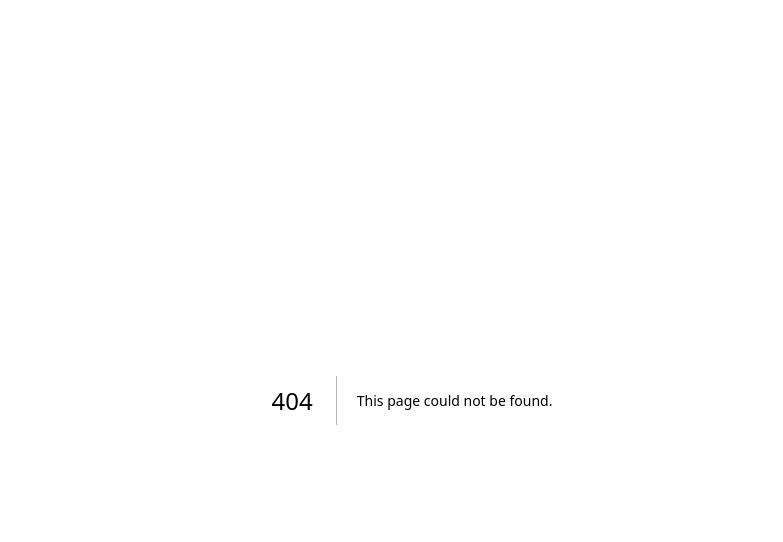
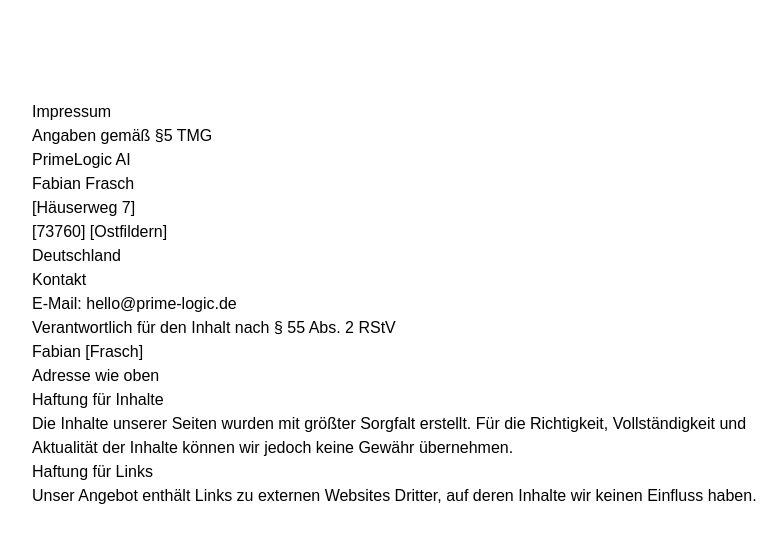
Before and after one commit to Fabian-cyber20/prime-logic6, a Next.js app in the folder primelogic_vercel_ready/: page /impressum in a window 1280 px wide. Before the commit this address had no page. Shown: the top 542 px of the page, without its empty margins (228-1011 px from the left). Built offline with nearby package versions, Linux system fonts and the light colour scheme.

Commit message:
Create page.jsx

```diff
--- /dev/null
+++ b/primelogic_vercel_ready/app/impressum/page.jsx
@@ -0,0 +1,46 @@
+export default function Impressum() {
+  return (
+    <main style={{maxWidth:"800px",margin:"80px auto",padding:"20px",fontFamily:"Arial"}}>
+
+      <h1>Impressum</h1>
+
+      <h2>Angaben gemäß §5 TMG</h2>
+
+      <p>
+        PrimeLogic AI<br/>
+        Fabian Frasch<br/>
+        [Häuserweg 7]<br/>
+        [73760] [Ostfildern]<br/>
+        Deutschland
+      </p>
+
+      <h2>Kontakt</h2>
+
+      <p>
+        E-Mail: hello@prime-logic.de<br/>
+      </p>
+
+      <h2>Verantwortlich für den Inhalt nach § 55 Abs. 2 RStV</h2>
+
+      <p>
+        Fabian [Frasch]<br/>
+        Adresse wie oben
+      </p>
+
+      <h2>Haftung für Inhalte</h2>
+
+      <p>
+        Die Inhalte unserer Seiten wurden mit größter Sorgfalt erstellt.
+        Für die Richtigkeit, Vollständigkeit und Aktualität der Inhalte können wir jedoch keine Gewähr übernehmen.
+      </p>
+
+      <h2>Haftung für Links</h2>
+
+      <p>
+        Unser Angebot enthält Links zu externen Websites Dritter,
+        auf deren Inhalte wir keinen Einfluss haben.
+      </p>
+
+    </main>
+  )
+}
```
